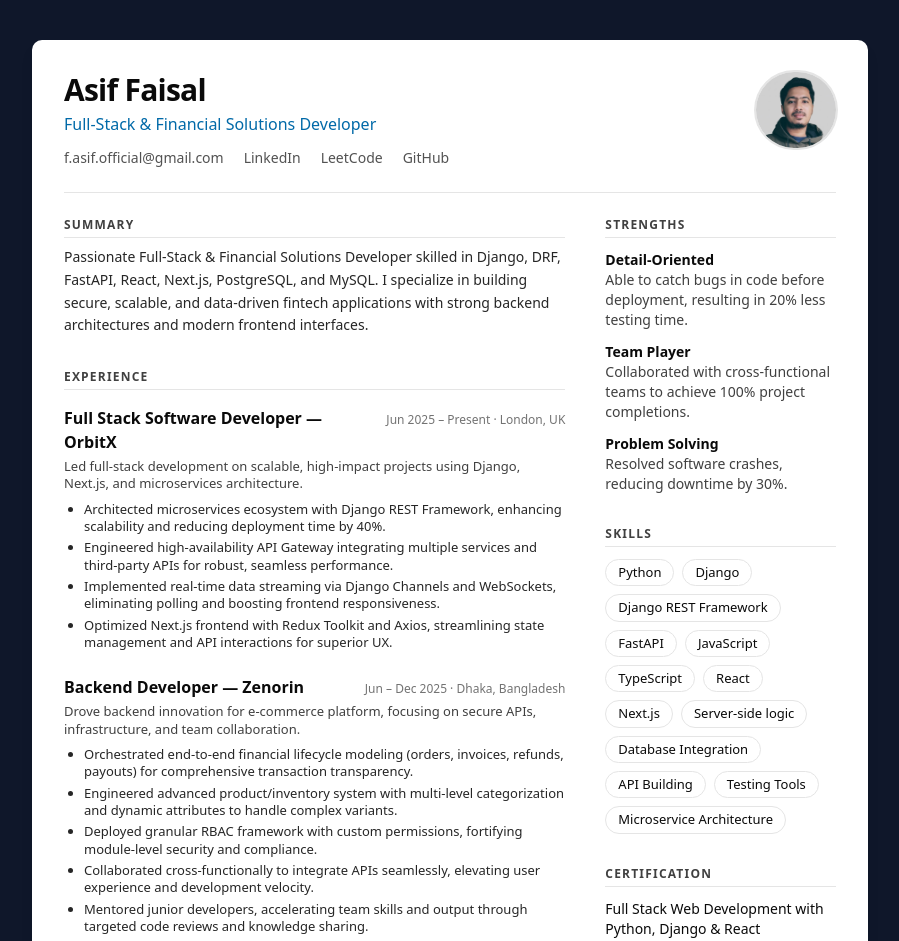
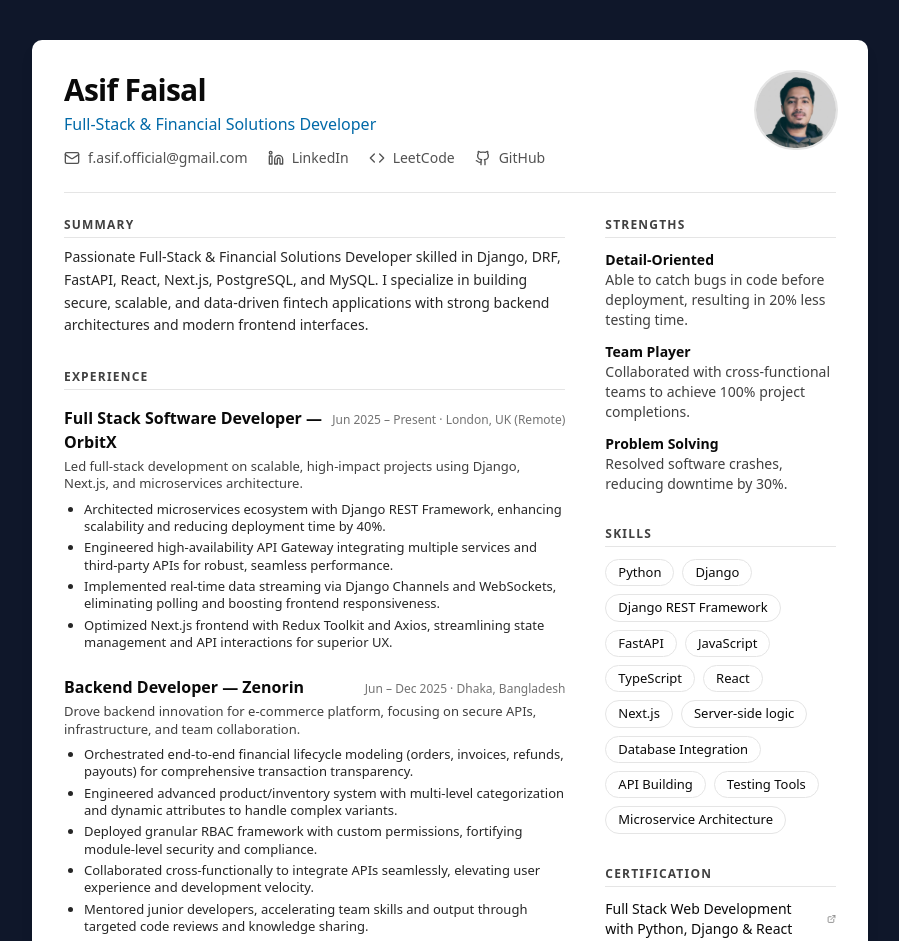
Before and after one commit to asifisme/asifisme, a Next.js app: page / in a window 1280 px wide. Shown: the top 941 px of the page, without its empty margins (190-1089 px from the left). Built offline with nearby package versions, Linux system fonts and the light colour scheme.

Commit message:
Enhance Certification and Header components with external links and improved layout; update Home page with remote location and certification link

```diff
--- a/app/components/Certification.tsx
+++ b/app/components/Certification.tsx
@@ -1,8 +1,11 @@
 import React from "react";
+import Link from "next/link";
+import { ExternalLink } from "lucide-react";
 
 interface CertificationItem {
   title: string;
   description: string;
+  docs_link?: string;
 }
 
 interface CertificationProps {
@@ -16,8 +19,27 @@ export default function Certification({ certifications }: CertificationProps) {
       <ul className="mt-3 space-y-3 text-sm">
         {certifications.map((cert, index) => (
           <li key={index}>
-            <p className="font-medium">{cert.title}</p>
-            <p className="text-neutral-700">{cert.description}</p>
+            {cert.docs_link ? (
+              <Link
+                href={cert.docs_link}
+                target="_blank"
+                rel="noopener noreferrer"
+                className="block"
+                aria-label={`Open certificate for ${cert.title}`}
+                title={`Open certificate for ${cert.title}`}
+              >
+                <p className="font-medium inline-flex items-center gap-2">
+                  {cert.title}
+                  <ExternalLink className="w-4 h-4 text-neutral-500" />
+                </p>
+                <p className="text-neutral-700">{cert.description}</p>
+              </Link>
+            ) : (
+              <div>
+                <p className="font-medium">{cert.title}</p>
+                <p className="text-neutral-700">{cert.description}</p>
+              </div>
+            )}
           </li>
         ))}
       </ul>
--- a/app/components/Header.tsx
+++ b/app/components/Header.tsx
@@ -1,6 +1,7 @@
 import React from "react";
 import Image from "next/image";
 import Link from "next/link";
+import { Linkedin, Github, Code, Mail } from "lucide-react";
 
 interface HeaderProps {
   name: string;
@@ -27,15 +28,52 @@ export default function Header({
         <h1 className="text-2xl sm:text-3xl font-extrabold tracking-tight">{name}</h1>
         <p className="mt-1 text-sm sm:text-base text-sky-700 font-medium">{title}</p>
         <div className="mt-2 sm:mt-3 flex flex-wrap justify-center sm:justify-start gap-x-3 sm:gap-x-5 gap-y-1 text-xs sm:text-sm text-neutral-600">
-          <span className="break-all">{email}</span>
-          <Link href={linkedin} target="_blank" rel="noopener noreferrer" className="hover:text-sky-700">
-            LinkedIn
+          <Link
+            href={`mailto:${email}`}
+            target="_blank"
+            rel="noopener noreferrer"
+            className="inline-flex items-center gap-2 hover:text-sky-700"
+            aria-label={`Send email to ${email}`}
+            title={`Email: ${email}`}
+          >
+            <Mail className="w-4 h-4" />
+            <span className="break-all">{email}</span>
           </Link>
-           <Link href={leetcode} target="_blank" rel="noopener noreferrer" className="hover:text-sky-700">
-            LeetCode
+
+          <Link
+            href={linkedin}
+            target="_blank"
+            rel="noopener noreferrer"
+            className="inline-flex items-center gap-2 hover:text-sky-700"
+            aria-label="LinkedIn profile"
+            title="LinkedIn"
+          >
+            <Linkedin className="w-4 h-4" />
+            <span className="hidden sm:inline">LinkedIn</span>
           </Link>
-          <Link href={github} target="_blank" rel="noopener noreferrer" className="hover:text-sky-700">
-            GitHub
+
+          <Link
+            href={leetcode}
+            target="_blank"
+            rel="noopener noreferrer"
+            className="inline-flex items-center gap-2 hover:text-sky-700"
+            aria-label="LeetCode profile"
+            title="LeetCode"
+          >
+            <Code className="w-4 h-4" />
+            <span className="hidden sm:inline">LeetCode</span>
+          </Link>
+
+          <Link
+            href={github}
+            target="_blank"
+            rel="noopener noreferrer"
+            className="inline-flex items-center gap-2 hover:text-sky-700"
+            aria-label="GitHub profile"
+            title="GitHub"
+          >
+            <Github className="w-4 h-4" />
+            <span className="hidden sm:inline">GitHub</span>
           </Link>
         </div>
       </div>
--- a/app/page.tsx
+++ b/app/page.tsx
@@ -31,7 +31,7 @@ export default function Home() {
           title: "Full Stack Software Developer",
           company: "OrbitX",
           period: "Jun 2025 – Present",
-          location: "London, UK",
+          location: "London, UK (Remote)",
           description: "Led full-stack development on scalable, high-impact projects using Django, Next.js, and microservices architecture.",
           achievements: [
               "Architected microservices ecosystem with Django REST Framework, enhancing scalability and reducing deployment time by 40%.",
@@ -127,6 +127,7 @@ export default function Home() {
   const certifications = [
     {
       title: "Full Stack Web Development with Python, Django & React",
+      docs_link: "https://ostad.app/share/certificate/c29360-asif-faisal",
       description:
         "Course provided by Ostad.",
     },
--- a/next.config.ts
+++ b/next.config.ts
@@ -1,15 +1,10 @@
 import type { NextConfig } from "next";
 
 const nextConfig: NextConfig = {
-  // Enable static export for GitHub Pages
-  output: 'export',
-
-  // Disable image optimization for static export
   images: {
     unoptimized: true,
   },
 
-  // Trailing slash for better compatibility
   trailingSlash: true,
 };
 
```
